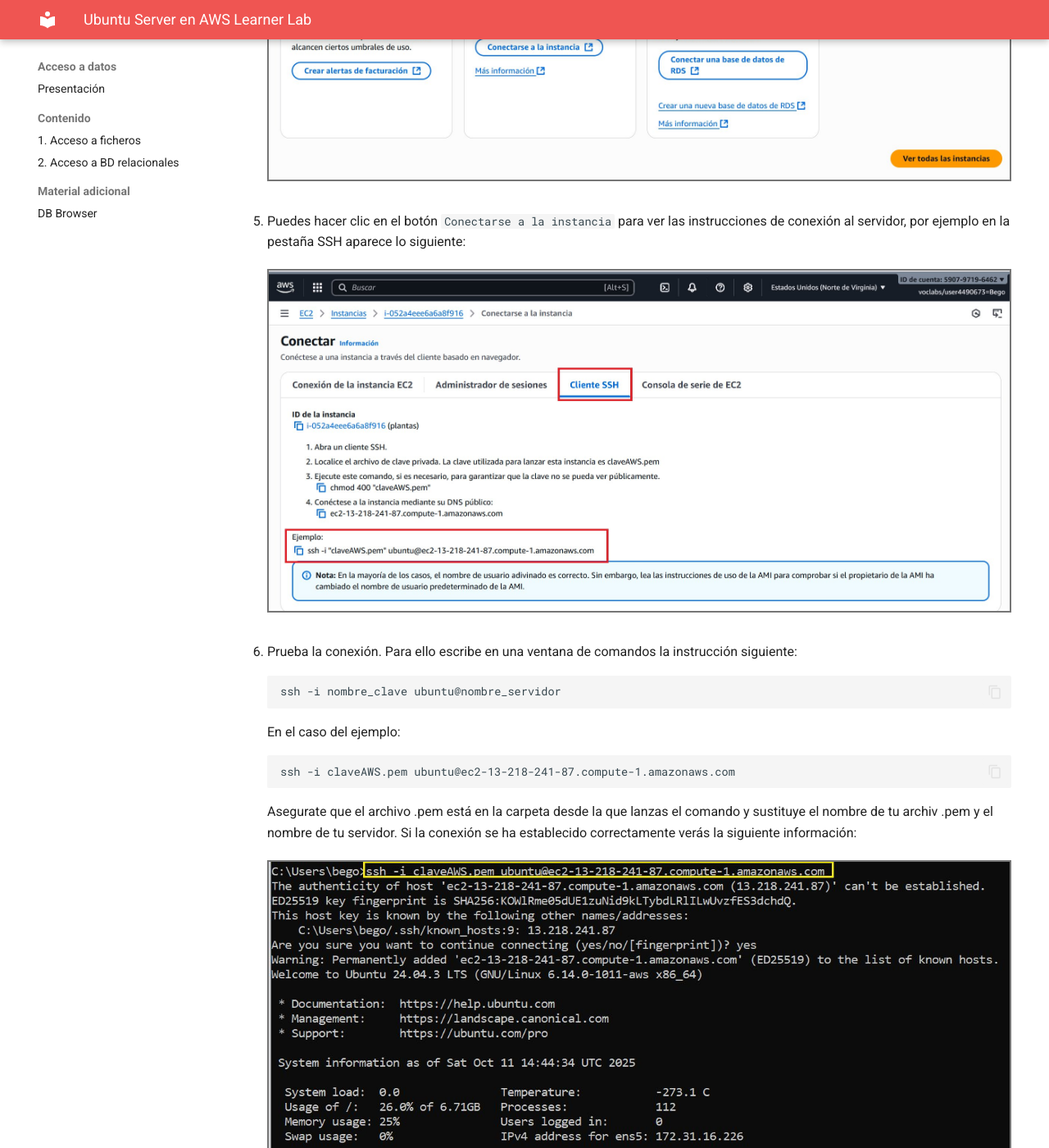
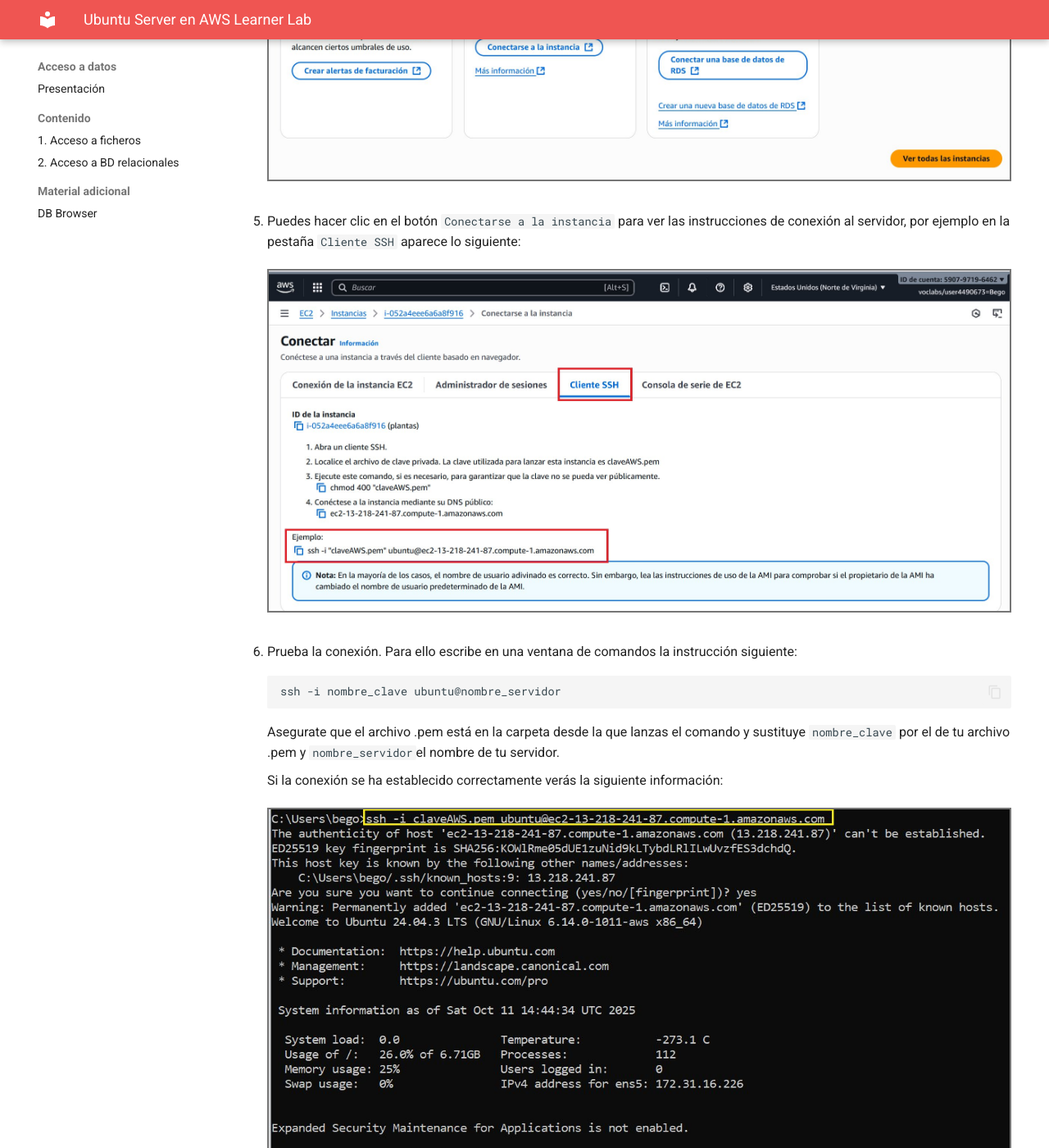
Before and after one commit to bpaterna/acceso_datos, an MkDocs documentation site: the page built from docs/AWSlab.md, in a window 1280 px wide and 1400 px high, scrolled down 7505 px. Shown: the whole window at 82% size. Built offline with MkDocs 1.6.1 and Material for MkDocs 9.7.7, drawn with Linux system fonts in a browser that asks for light colours.

Commit message:
Update AWSlab.md

````diff
--- a/docs/AWSlab.md
+++ b/docs/AWSlab.md
@@ -55,7 +55,7 @@ A continuación se describen los pasos para crear un servidor Ubuntu en un labor
 4. Deja el resto de opciones como están y, en la parte derecha dentro del apartado `Resumen`, haz clic en el botón `Lanzar instancia`. Cuando la instancia termine de lanzarse aparecerá la siguiente imagen:
     ![Imagen 12](img/AWS/imagen_012.jpg)
 
-5. Puedes hacer clic en el botón `Conectarse a la instancia` para ver las instrucciones de conexión al servidor, por ejemplo en la pestaña SSH aparece lo siguiente:
+5. Puedes hacer clic en el botón `Conectarse a la instancia` para ver las instrucciones de conexión al servidor, por ejemplo en la pestaña `Cliente SSH` aparece lo siguiente:
     ![Imagen 13](img/AWS/imagen_013.jpg)
 
 6. Prueba la conexión. Para ello escribe en una ventana de comandos la instrucción siguiente:
@@ -63,13 +63,10 @@ A continuación se describen los pasos para crear un servidor Ubuntu en un labor
     ```bash
     ssh -i nombre_clave ubuntu@nombre_servidor
     ```
-    En el caso del ejemplo:
-    ```bash
-    ssh -i claveAWS.pem ubuntu@ec2-13-218-241-87.compute-1.amazonaws.com
-    ```
-    Asegurate que el archivo .pem está en la carpeta desde la que lanzas el comando y sustituye el nombre de tu archiv .pem y el nombre de tu servidor. Si la conexión se ha establecido correctamente verás la siguiente información:
+    Asegurate que el archivo .pem está en la carpeta desde la que lanzas el comando y sustituye `nombre_clave` por el de tu archivo .pem y `nombre_servidor`el nombre de tu servidor.
+
+    Si la conexión se ha establecido correctamente verás la siguiente información:
     ![Imagen 14](img/AWS/imagen_014.jpg)
-
 
 
 <span class="mi_h3">Instalación de MySQL</span>
````
